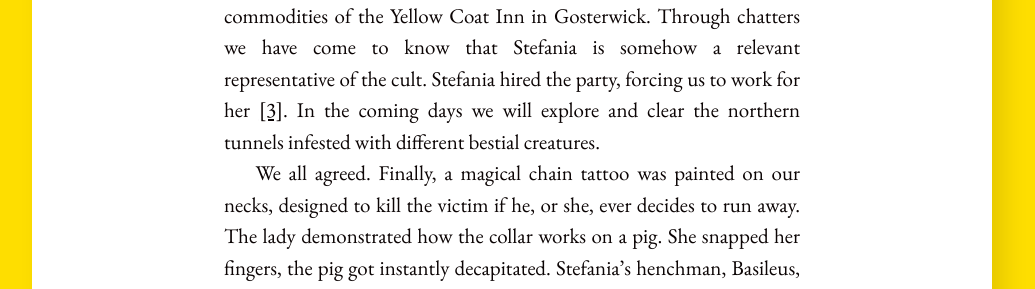
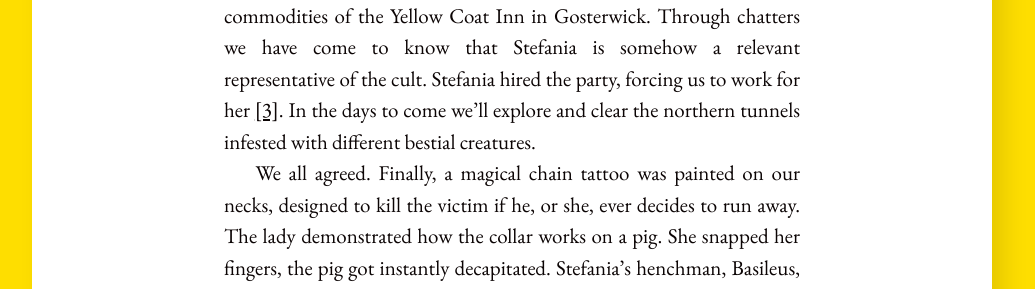
Before and after one commit to InexistentThirdChimera/InexistentThirdChimera.github.io, a Jekyll site: the page built from _posts/2023-03-07-player-report-3;-Slaves-To-Set-(from-lionbeak-campaign).md, in a window 1280 px wide. Shown: the part 1957-2246 px from the top of the page, without its empty margins (128-1163 px from the left). Built offline with Jekyll 4.4.1, drawn with Linux system fonts in a browser that asks for light colours.

Commit message:
fixed a sentence gramm

```diff
--- a/_posts/2023-03-07-player-report-3;-Slaves-To-Set-(from-lionbeak-campaign).md
+++ b/_posts/2023-03-07-player-report-3;-Slaves-To-Set-(from-lionbeak-campaign).md
@@ -49,7 +49,7 @@ Here comes the show: Fafrd, the guard who accompanied us and got paid for it, in
 He insisted that the prayers must be sincere, so the guards can distinguish the weak from the strong. So, like a herd of lambs, we began to pray. Some asked for power, some for protection, others didn’t recite the prayer out loud, but as anticipated: we got tricked <a name="nf2"><sup>[[2]](#fn2)</sup><a>. The full party, except Reijo, was suddenly paralyzed during the praying ritual, as some guards approached us and put us in chains.  Reijo watched the entire scene motionlessly. His body and soul were paralyzed by fear, he couldn’t save us there.
 Tabudai, Tarlandur, Hotage, May, Klibo and Elmo got miserably locked in a room somewhere in the north part of the Forum, deprived of their belongings, gagged and chained in the dark. A few minutes pass and a muscular, bald man with a goatee approaches them, asking each of the locked up their professions. Tarlandur revealed that he’s a paid assassin, while May presented herself as a fighter, a warrior. The same did Elmo and Klibo. Hotage introduced himself as a scholar of magical arts. On the other hand: Tabudai lied to the slaver, telling him of his dishwasher career. Annoyed by the hunchback’s (Tabudai) attitude the man in charge transferred Tabudai in a less-privileged room, where he was almost beaten to death with other slaves.
 
-The bald slaver left, just to be replaced by a woman named Stefania. We’ve heard her name before, more precisely on the 8th of Patchwall 591CY, when Tabudai and Tarlandur (me) were enjoying the commodities of the Yellow Coat Inn in Gosterwick. Through chatters we have come to know that Stefania is somehow a relevant representative of the cult. Stefania hired the party, forcing us to work for her <a name="nf3"><sup>[[3]](#fn3)</sup><a>. In the coming days we will explore and clear the northern tunnels infested with different bestial creatures.
+The bald slaver left, just to be replaced by a woman named Stefania. We’ve heard her name before, more precisely on the 8th of Patchwall 591CY, when Tabudai and Tarlandur (me) were enjoying the commodities of the Yellow Coat Inn in Gosterwick. Through chatters we have come to know that Stefania is somehow a relevant representative of the cult. Stefania hired the party, forcing us to work for her <a name="nf3"><sup>[[3]](#fn3)</sup><a>. In the days to come we'll explore and clear the northern tunnels infested with different bestial creatures.
 
 We all agreed. Finally, a magical chain tattoo was painted on our necks, designed to kill the victim if he, or she, ever decides to run away. The lady demonstrated how the collar works on a pig. She snapped her fingers, the pig got instantly decapitated. Stefania’s henchman, Basileus, will make sure we follow her orders. The session ends when the party, headed to the northern caverns, spots Reijo among the cultists.
 
```
